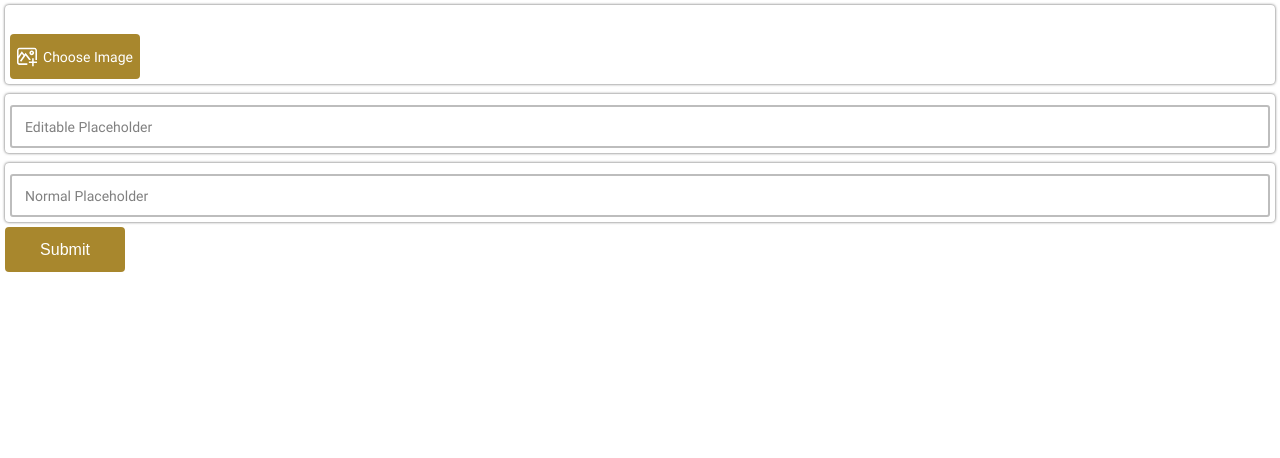
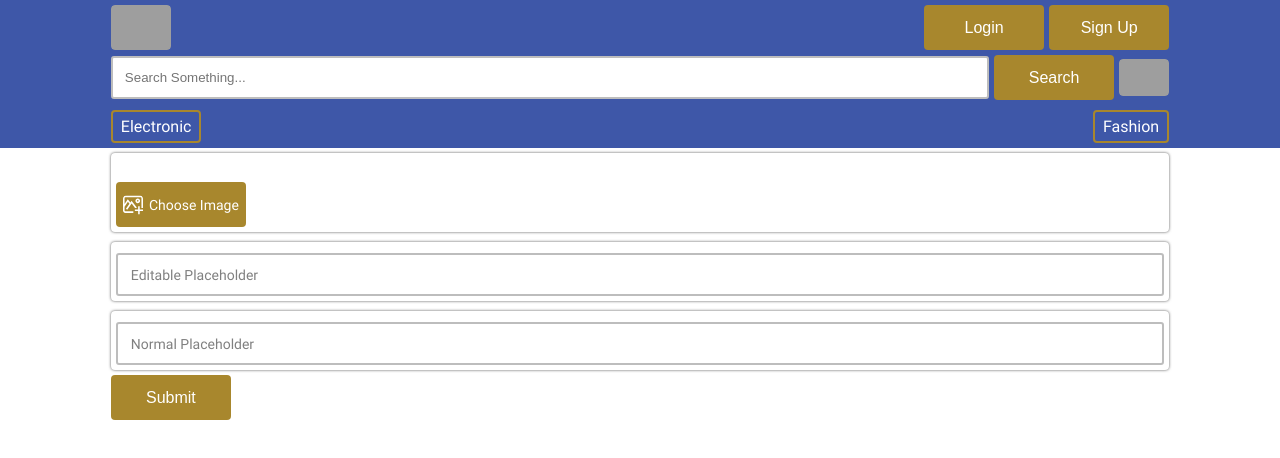
Before and after one commit to coding-CEO/GameFever-Frontend, a React (Create React App) app: page / in a window 1280 px wide. Shown: the top 458 px of the page. Built offline with nearby package versions, Linux system fonts and the light colour scheme; grey boxes are pictures that could not be loaded.

Commit message:
Created navigation bar basic design

```diff
--- a/src/App.tsx
+++ b/src/App.tsx
@@ -1,5 +1,7 @@
 import React from 'react';
 import './App.scss';
+
+import NavigationBar from './components/navigationBar_components/navigationBar';
 
 import EditableImageComponent from './components/basic_components/image_components/editable_image_component';
 import EditableTextInput from './components/basic_components/input_components/editable_text_input';
@@ -27,22 +29,28 @@ class App extends React.Component<any, State> {
 
   render() {
     return (
-      <div className="row">
-        <div className="main_container col-">
-          <EditableImageComponent onSave={this.debugHandler} isEnable={this.state.isEnable} />
-          <EditableTextInput placeholder="Editable Placeholder" isEnable={this.state.isEnable} defaultValue="" onSave={this.debugHandler} />
-          <EditableTextInput placeholder="Normal Placeholder" isEnable={this.state.isEnable} defaultValue="" />
-          <NormalButton title="Submit" onClick={this.debugHandler} isEnable={this.state.isEnable} />
-          {/* TODO: Create these components */}
-          {/*
-          <NavigationBar />
+      <React.Fragment>
+        <div className="row-nomargin">
+          <div className="col-12">
+            <NavigationBar />
+          </div>
+        </div>
+        <div className="row">
+          <div className="col- col-t-10">
+            {/* TODO: Create these components */}
+            {/*
           <ErrorMessage />
           <Router>
           </Router>
           <Footer />
           */}
+            <EditableImageComponent onSave={this.debugHandler} isEnable={this.state.isEnable} />
+            <EditableTextInput placeholder="Editable Placeholder" isEnable={this.state.isEnable} defaultValue="" onSave={this.debugHandler} />
+            <EditableTextInput placeholder="Normal Placeholder" isEnable={this.state.isEnable} defaultValue="" />
+            <NormalButton title="Submit" onClick={this.debugHandler} isEnable={this.state.isEnable} />
+          </div>
         </div>
-      </div>
+      </React.Fragment>
     );
   }
 }
--- a/src/components/basic_components/image_components/normal_image_component.tsx
+++ b/src/components/basic_components/image_components/normal_image_component.tsx
@@ -4,14 +4,21 @@ interface Props {
     imgUrl: string;
     alternateText?: string;
     heightInPx?: number;
+    widthInPx?: number;
+    onClick?: Function;
 }
 
 class NormalImageComponent extends React.Component<Props, any> {
 
-    render(){
+    render() {
         return (
-            <div className="normal_img_container" style={{height: this.props.heightInPx}}>
-                <img src={this.props.imgUrl} alt={this.props.alternateText}/>
+            <div className="normal_img_container"
+                onClick={() => {
+                    if (this.props.onClick)
+                        this.props.onClick();
+                }}
+                style={{ height: this.props.heightInPx, width: this.props.widthInPx }}>
+                <img src={this.props.imgUrl} alt={this.props.alternateText} />
             </div>
         );
     };
--- /dev/null
+++ b/src/components/navigationBar_components/navigationBar.tsx
@@ -0,0 +1,54 @@
+import React from 'react';
+import temp from '../../static/images/temp.png';//TODO: temperary
+
+import MainSearch from './search_component';
+import NavigationBarTabs from './navigationBar_tabs_component';
+import NormalImage from '../basic_components/image_components/normal_image_component';
+import NormalButton from '../basic_components/button_components/normal_button_component';
+
+import { CategoryList } from '../../utils/CategoryList';
+
+interface Props {
+
+}
+
+interface State {
+
+}
+
+class NavigationBar extends React.Component<Props, State> {
+
+    debugClick = () => {
+        //TODO: temperary
+    }
+
+    render() {
+        return (
+            <nav>
+                <div className="nav_container col-t-11 col-l-10">
+                    <div className="nav_top_container">
+                        <div className="nav_logo_account_info_container">
+                            <div className="main_logo_container">
+                                <NormalImage imgUrl={temp} widthInPx={60} />
+                            </div>
+                            <div className="nav_account_info_container">
+                                <NormalButton title="Login" isEnable={true} onClick={this.debugClick} />
+                                <NormalButton title="Sign Up" isEnable={true} onClick={this.debugClick} />
+                                {/* <div className="nav_account_icon_container">
+                                    //TODO: complete this...
+                                </div> */}
+                            </div>
+                        </div>
+                    </div>
+                    <div className="main_search_cart_container col-12">
+                        <MainSearch />
+                        <NormalImage imgUrl={temp} widthInPx={50} />
+                    </div>
+                    <NavigationBarTabs categoryList={CategoryList} />
+                </div>
+            </nav>
+        );
+    }
+}
+
+export default NavigationBar;
--- /dev/null
+++ b/src/components/navigationBar_components/navigationBar_tabs_component.tsx
@@ -0,0 +1,45 @@
+import React from 'react';
+import { Category } from '../../interfaces/Category';
+import toggleIcon from '../../static/images/temp.png';
+import Tab from './tab_component';
+
+interface Props {
+    categoryList: Category[];
+}
+
+interface State {
+    isTabsOn: boolean;
+}
+
+//TODO: add isActive behaviour if possible
+class NavigationBarTabs extends React.Component<Props, State> {
+
+    constructor(props: Props) {
+        super(props);
+        this.handleToggleClick.bind(this);
+        this.state = {
+            isTabsOn: false,
+        }
+    }
+
+    handleToggleClick = (): void => {
+        this.setState({ isTabsOn: !this.state.isTabsOn });
+    }
+
+    render() {
+        return (
+            <div className="nav_tabs_container">
+                <ul className={this.state.isTabsOn ? "" : "hideTabs"}>
+                    {this.props.categoryList && this.props.categoryList.map((category: Category) => {
+                        return <Tab category={category} key={category.title} />;
+                    })}
+                </ul>
+
+                {/* TODO: add toggle burgur icon */}
+                <img src={toggleIcon} alt="Toggle Menu" onClick={this.handleToggleClick} />
+            </div>
+        );
+    }
+}
+
+export default NavigationBarTabs;
--- /dev/null
+++ b/src/components/navigationBar_components/search_component.tsx
@@ -0,0 +1,30 @@
+import React from 'react';
+
+import NormalTextInput from '../basic_components/input_components/text_input';
+import NormalButton from '../basic_components/button_components/normal_button_component';
+
+interface Props {
+
+}
+
+interface State {
+
+}
+
+class MainSearch extends React.Component<Props, State> {
+
+    debugClick = () => {
+        //TODO: temperary
+    }
+
+    render() {
+        return (
+            <div className="main_search_container">
+                <NormalTextInput placeholder="Search Something..." />
+                <NormalButton title="Search" onClick={this.debugClick} isEnable={true} />
+            </div>
+        );
+    }
+}
+
+export default MainSearch;
--- /dev/null
+++ b/src/components/navigationBar_components/tab_component.tsx
@@ -0,0 +1,33 @@
+import React from 'react';
+import { Category } from '../../interfaces/Category';
+import { createBrowserHistory } from 'history';
+
+interface Props {
+    category: Category;
+}
+
+class Tab extends React.Component<Props, any> {
+
+    constructor(props: Props) {
+        super(props);
+        this.handleTabClick.bind(this);
+    }
+
+    handleTabClick = (): void => {
+        // TODO: handle the issue of category and
+        // try to generalize route changing
+        let route: string = `/category/${this.props.category.title}`
+        let routeState: Object = {
+            category: this.props.category,
+        };
+        createBrowserHistory().push(route, routeState);
+    }
+
+    render() {
+        return (
+            <li onClick={this.handleTabClick}>{this.props.category.title}</li>
+        );
+    }
+}
+
+export default Tab;
--- a/src/sass/basic_components/button.scss
+++ b/src/sass/basic_components/button.scss
@@ -11,6 +11,7 @@ button {
   border-radius: 4px;
   margin-top: 5px;
   cursor: pointer;
+  flex-shrink: 0;
 
   &:active {
     background-color: $onPointerDownColor;
--- a/src/sass/basic_components/flex.scss
+++ b/src/sass/basic_components/flex.scss
@@ -4,3 +4,8 @@
   justify-content: $justify_content;
   flex-direction: $flex_direction;
 }
+
+@mixin flexNew($flex_direction, $align-items, $justify_content) {
+  @include flex($flex_direction, $justify_content);
+  align-items: $align-items;
+}
--- a/src/sass/basic_components/image.scss
+++ b/src/sass/basic_components/image.scss
@@ -1,12 +1,14 @@
 img {
   width: 100%;
   border-radius: 4px;
+  vertical-align: middle;
 }
 
 .normal_img_container {
-  max-height: 250px;
+  max-height: 300px;
   border-radius: 4px;
   overflow: hidden;
+  flex-shrink: 0;
 }
 
 .editable_img_container {
--- a/src/sass/global.scss
+++ b/src/sass/global.scss
@@ -27,6 +27,10 @@
   margin-top: $margin_top;
 }
 
+// basic component scss
 @import "./basic_components/button.scss";
 @import "./basic_components/input.scss";
 @import "./basic_components/image.scss";
+
+// main component scss
+@import "./navigation_bar_components/navigation_bar.scss";
--- /dev/null
+++ b/src/sass/navigation_bar_components/navigation_bar.scss
@@ -0,0 +1,101 @@
+nav {
+  padding: 5px;
+  background-color: $primaryColor;
+}
+
+.nav_container {
+  @include flex(column, center);
+  margin: auto;
+
+  button {
+    margin: 0;
+    margin-left: 5px;
+  }
+
+  .nav_top_container {
+    width: 100%;
+    @include flexNew(row, flex-start, center);
+  }
+
+  .nav_logo_account_info_container {
+    @include flexNew(row, flex-start, space-between);
+    width: 100%;
+    margin-bottom: 5px;
+  }
+
+  .nav_account_info_container,
+  .main_search_cart_container {
+    @include flex(row, center);
+  }
+
+  .main_search_container {
+    @include flex(row, center);
+    width: 100%;
+    margin-right: 5px;
+  }
+}
+
+// Tabs below
+.nav_container {
+  .nav_tabs_container {
+    @include flexNew(row, flex-start, flex-end);
+    width: 100%;
+    margin-top: 10px;
+    color: white;
+
+    ul {
+      @include flex(column, space-between);
+      width: 100%;
+      margin: 0;
+      padding: 0;
+      list-style: none;
+
+      li {
+        margin-top: 8px;
+        cursor: pointer;
+        padding: 5px 8px;
+        border-radius: 4px;
+        border: 2px solid $secondaryColor;
+
+        &:active {
+          opacity: 75%;
+          background-color: $secondaryColor;
+        }
+
+        @include laptop {
+          &:hover {
+            opacity: 75%;
+            background-color: $secondaryColor;
+          }
+        }
+      }
+
+      .active {
+        pointer-events: none;
+        background-color: $secondaryColor;
+      }
+    }
+
+    img {
+      width: 50px;
+      cursor: pointer;
+    }
+
+    .hideTabs {
+      display: none;
+    }
+
+    @include tablet {
+      ul,
+      .hideTabs {
+        @include flex(row, space-between);
+        li {
+          margin-top: 0;
+        }
+      }
+      img {
+        display: none;
+      }
+    }
+  }
+}
```
Also changed, not shown: 1 other file (tests, documents, lock files or other folders).
